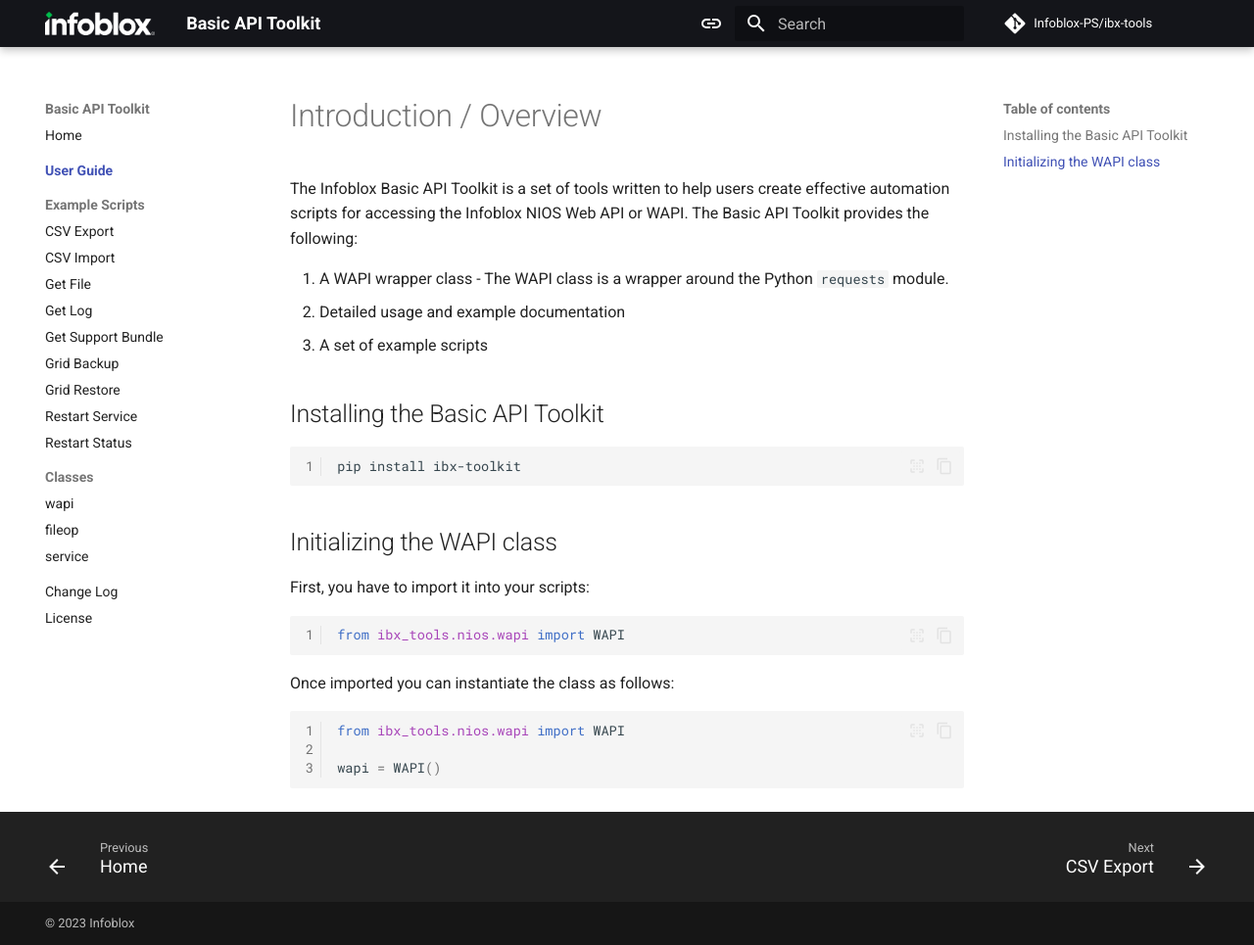
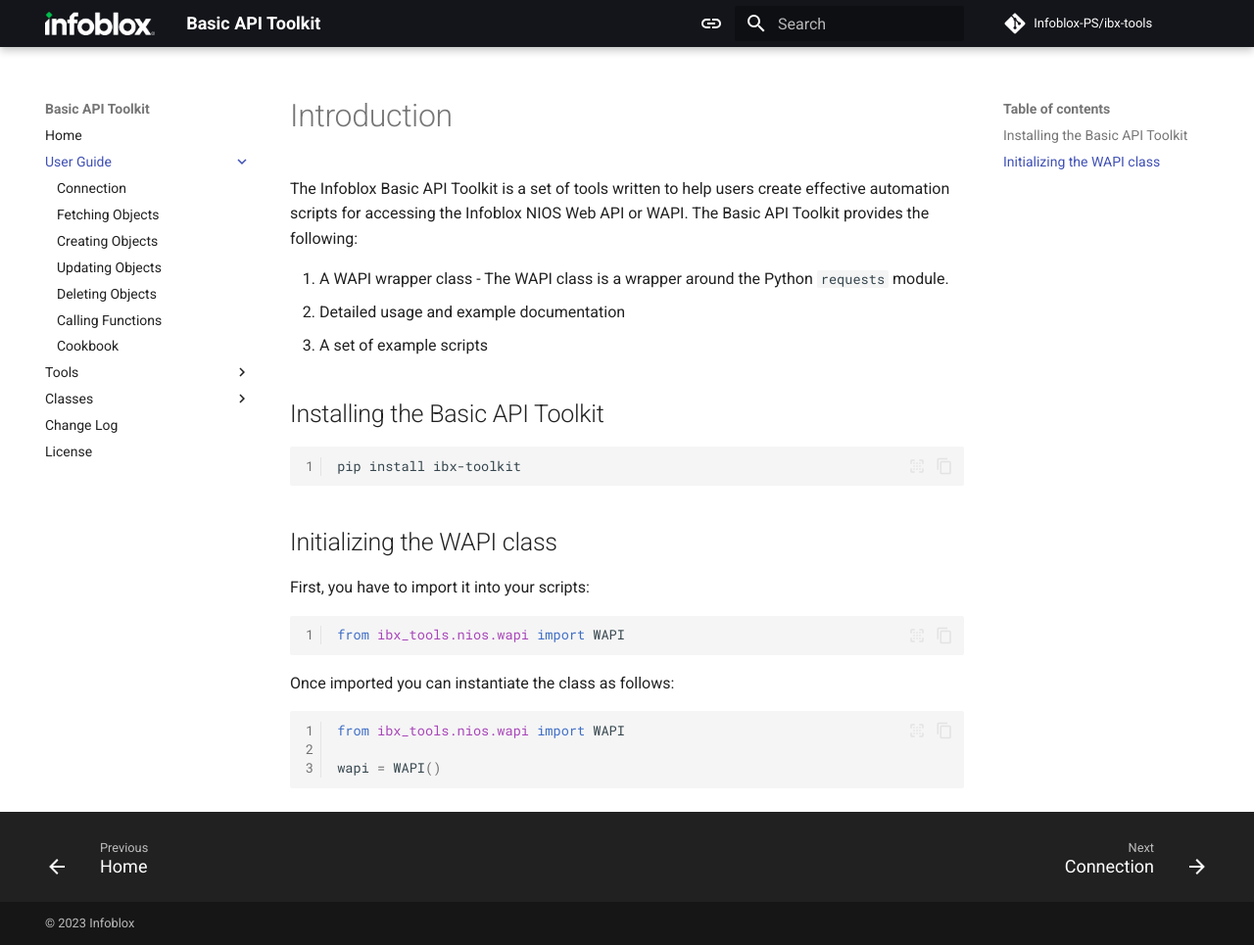
Before and after one commit to Infoblox-PS/ibx-sdk, an MkDocs documentation site: the page built from docs/user_guide/index.md, in a window 1280 px wide and 965 px high. Shown: the whole window at 98% size. Built offline with MkDocs 1.6.1 and Material for MkDocs 9.7.7, drawn with Linux system fonts in a browser that asks for light colours; comment, search, counter and statistics services are not loaded.

Commit message:
docs: Update documentation navigation and structure
The structure and navigation of the documentation have been updated for
better organization and clarity. Elements in the user guide section have
 been expanded to detail specific tasks, and items under 'Example
 Scripts' have been re-categorized under 'Tools'. The change also
 includes minor modifications in page titles and commented-out
 navigation sections.

```diff
--- a/docs/user_guide/index.md
+++ b/docs/user_guide/index.md
@@ -1,4 +1,4 @@
-# Introduction / Overview
+# Introduction
 
 The Infoblox Basic API Toolkit is a set of tools written to help users create effective automation scripts
 for accessing the Infoblox NIOS Web API or WAPI. The Basic API Toolkit provides the following:
--- a/mkdocs.yml
+++ b/mkdocs.yml
@@ -29,7 +29,7 @@
     - navigation.instant.prefetch
     - navigation.instant.progress
     - navigation.prune
-    - navigation.sections
+#    - navigation.sections
     # - navigation.tabs
     # - navigation.tabs.sticky
     - navigation.top
@@ -116,17 +116,24 @@
 nav:
   - Home: index.md
   - User Guide:
-      - user_guide/index.md
-  - Example Scripts:
-      - CSV Export: examples/csvexport.md
-      - CSV Import: examples/csvimport.md
-      - Get File: examples/get_file.md
-      - Get Log: examples/get_log.md
-      - Get Support Bundle: examples/get_supportbundle.md
-      - Grid Backup: examples/grid_backup.md
-      - Grid Restore: examples/grid_restore.md
-      - Restart Service: examples/restart_service.md
-      - Restart Status: examples/restart_status.md
+      - Introduction: user_guide/index.md
+      - Connection: user_guide/connection.md
+      - Fetching Objects: user_guide/get.md
+      - Creating Objects: user_guide/post.md
+      - Updating Objects: user_guide/put.md
+      - Deleting Objects: user_guide/delete.md
+      - Calling Functions: user_guide/functions.md
+      - Cookbook: user_guide/cookbook.md
+  - Tools:
+      - csvexport: examples/csvexport.md
+      - csvimport: examples/csvimport.md
+      - get-file: examples/get_file.md
+      - get-log: examples/get_log.md
+      - get-supportbundle: examples/get_supportbundle.md
+      - grid-backup: examples/grid_backup.md
+      - grid-restore: examples/grid_restore.md
+      - restart-service: examples/restart_service.md
+      - restart-status: examples/restart_status.md
   - Classes:
       - wapi: classes/wapi.md
       - fileop: classes/fileop.md
```
